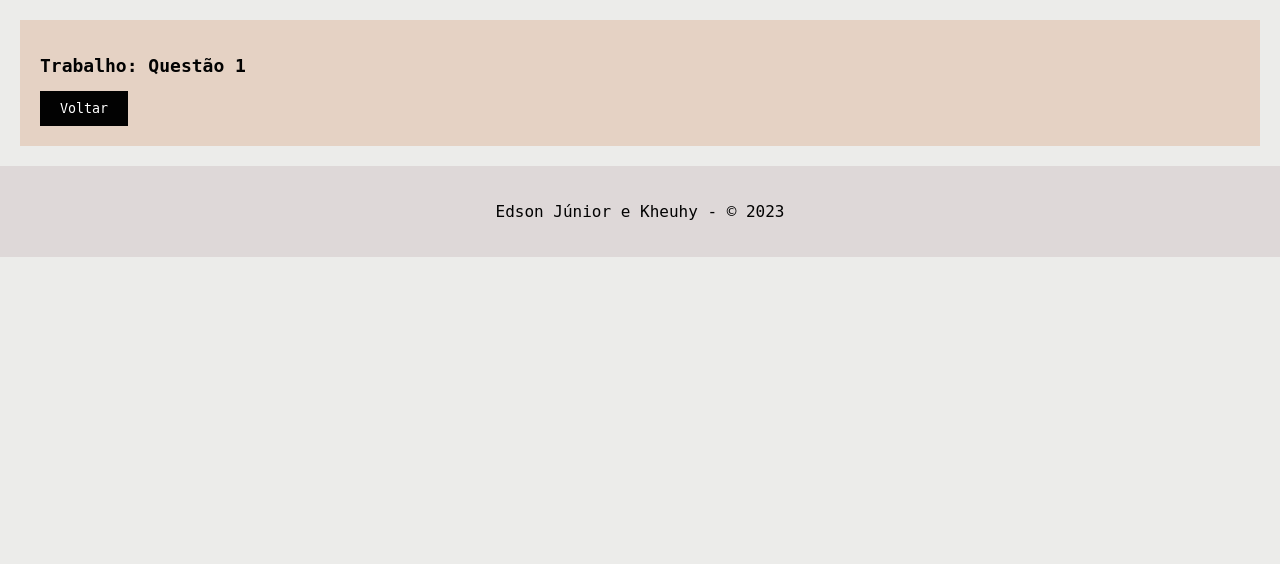
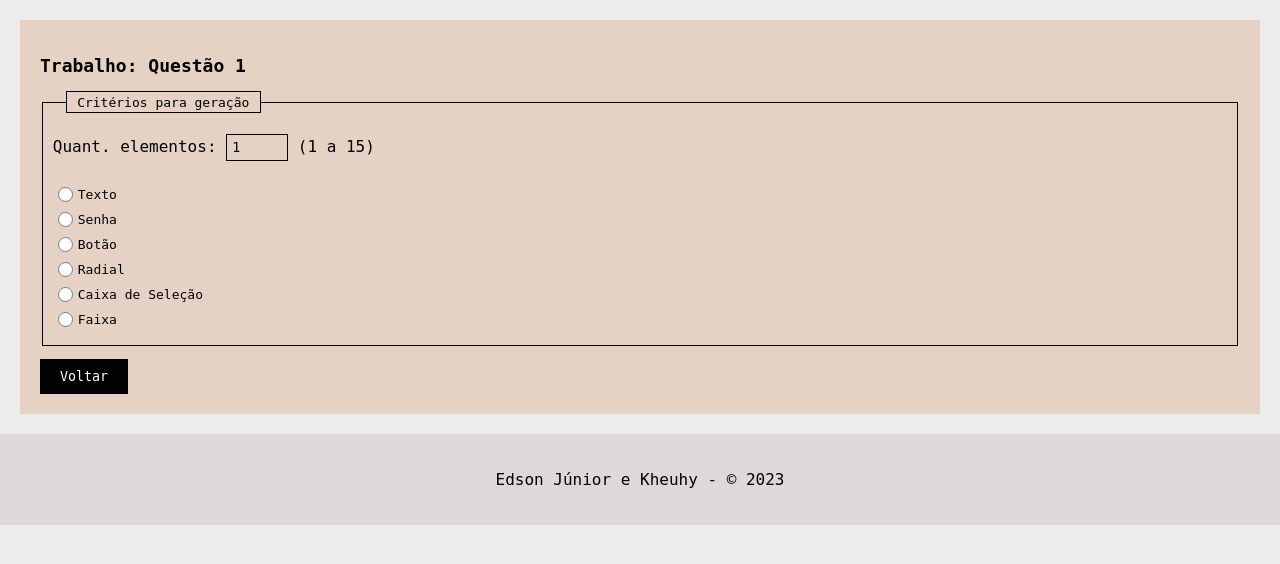
Before and after one commit to KheuhyBarral/WebDev_Edson_Kheuhy, a PHP site: page /q1.php in a window 1280 px wide. Shown: the part 100-664 px from the top of the page. Run offline with PHP 8.4, Linux system fonts and the light colour scheme.

Commit message:
questao 1: inicio da implementação do form

```diff
--- a/index.php
+++ b/index.php
@@ -13,7 +13,7 @@
     <main>
       <div class="questoes">
         <h2>Trabalho: Questões</h2>
-        <ul>
+        <ul class="listMenu">
           <li><a href="./q1.php">Questão 1</a></li>
           <li><a href="./q2.php">Questão 2</a></li>
           <li><a href="./q3.php">Questão 3</a></li>
--- a/q1.php
+++ b/q1.php
@@ -13,6 +13,22 @@
     <main>
       <div class="questoes">
         <h2>Trabalho: Questão 1</h2>
+        <fieldset>
+        <legend>Critérios para geração</legend>
+        <form id="my-form"action="q1.php" method="get">
+
+            <p>Quant. elementos: <input type="number" name="qnt" value="1" > (1 a 15)</p>
+            <ul class="q1_select">
+                <li><input type="radio" name="q1" value="text" id="text-type" onclick="document.getElementById('my-form').submit()"><label for="text-type">Texto</label></li>
+                <li><input type="radio" name="q1" value="pass" id="pass-type" onclick="document.getElementById('my-form').submit()"><label for="pass-type">Senha</label></li>
+                <li><input type="radio" name="q1" value="btt" id="btt-type"  onclick="document.getElementById('my-form').submit()"><label for="btt-type">Botão</label></li>
+                <li><input type="radio" name="q1" value="radi" id="radi-type" onclick="document.getElementById('my-form').submit()"><label for="radi-type">Radial</label></li>
+                <li><input type="radio" name="q1" value="sbx" id="sbx-type"  onclick="document.getElementById('my-form').submit()"><label for="sbx-type">Caixa de Seleção</label></li>
+                <li><input type="radio" name="q1" value="line" id="line-type" onclick="document.getElementById('my-form').submit()"><label for="line-type">Faixa</label></li>
+            </ul>
+        </form>
+        </fieldset>
+
         <a href="../index.php"><button>Voltar</button></a>
       </div>
     </main>
--- a/style.css
+++ b/style.css
@@ -29,12 +29,33 @@ main {
     padding: 20px;
 }
 
+.questoes fieldset {
+    border: 1px black solid;
+    margin-bottom: 1em;
+}
+
+.questoes fieldset legend {
+    border: 1px black solid;
+    margin-left: 1em;
+    padding: 0.2em 0.8em;
+}
+
+.questoes input[type="number"] {
+    width: 50px;
+    border: 1px solid #020202;
+    padding: 5px;
+    margin-bottom: 10px;
+    background-color: #e5d2c4;
+    width: 50px;
+}
+
 button {
     background-color: #020202;
     color: white;
     padding: 10px 20px;
     border: none;
     cursor: pointer;
+
 }
 
 h2 {
@@ -42,18 +63,18 @@ h2 {
     color: #020202;
 }
 
-ul {
+.listMenu {
     list-style-type: none;
     margin: 0;
     padding: 0;
     margin-left: 10px;
 }
 
-li {
+.listMenu li {
     margin: 10px 0;
 }
 
-li a {
+.listMenu li a {
     display: block;
     padding: 10px 20px;
     background-color: #020202;
@@ -73,6 +94,33 @@ p {
     font-size: 16px;
     color: #020202;
 }
+
+/* Questão 1 */
+
+.q1_select {
+    list-style-type: none;
+    margin: 0;
+    padding: 0;
+}
+
+.q1_select li {
+    display: flex;
+    border: none;
+    cursor: pointer;
+    text-decoration: none;
+    color: #000;
+    margin: 10px 0;
+}
+
+.q1_select input[type="radio"] {
+    margin: 0 5px;
+    width: 15px;
+    height: 15px;
+    border: none;
+}
+
+
+
 
 @media (max-width: 768px) {
     body {
```
